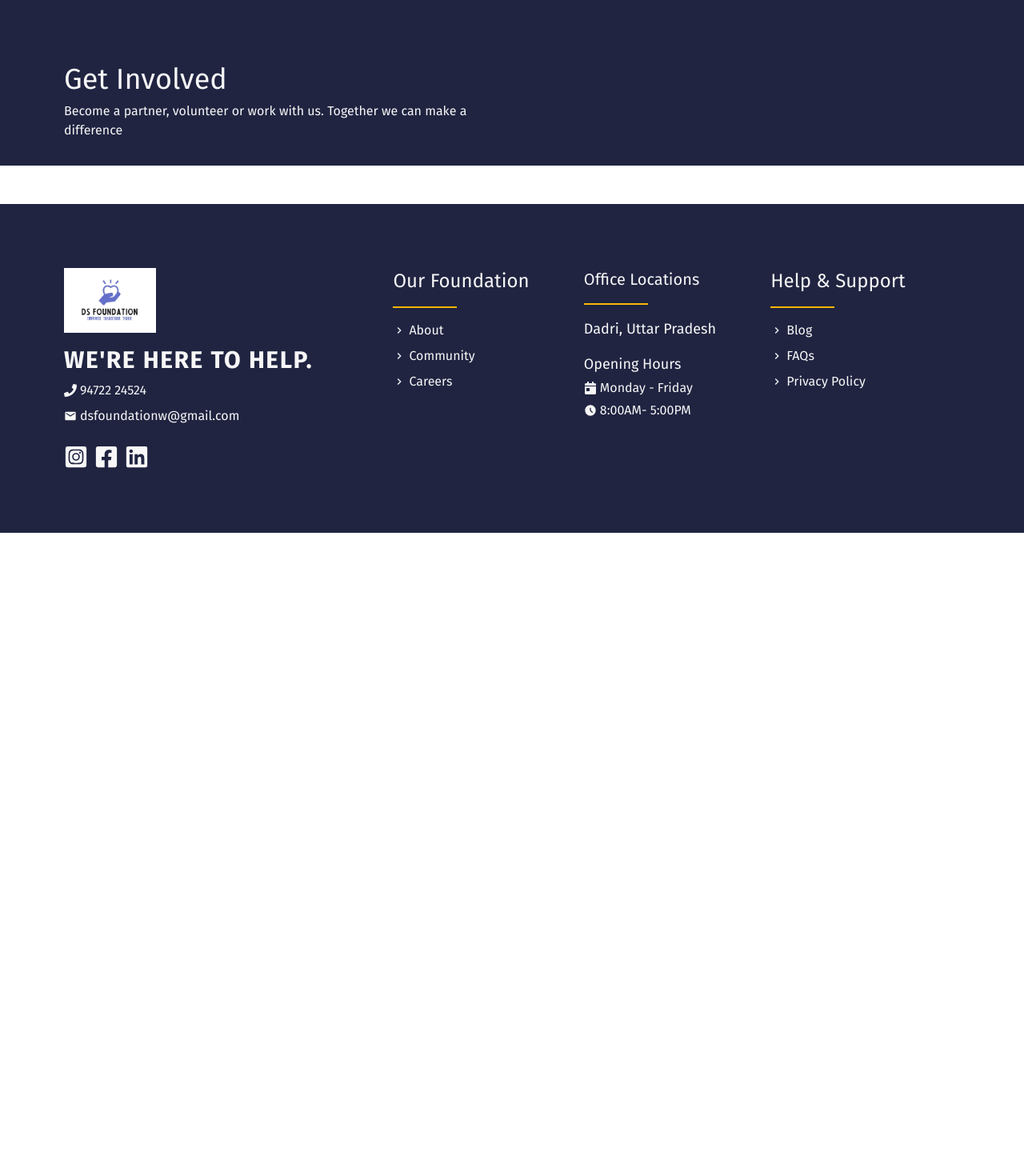
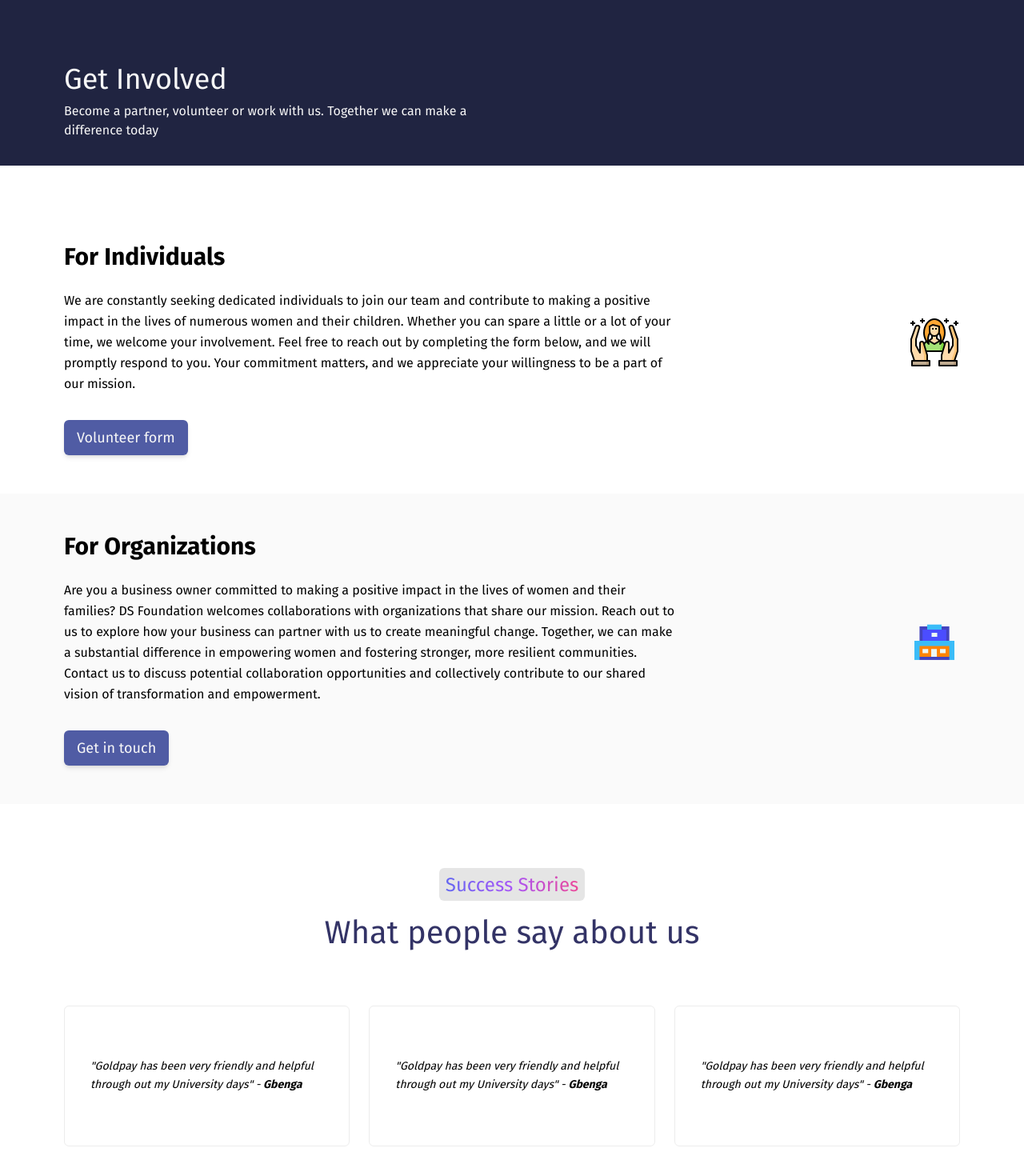
Before and after one commit to PromiseUdo/DCFoundation, a Next.js app: page /get-involved in a window 1280 px wide. Shown: the part 140-1610 px from the top of the page at 80% size. Before the commit the page ends 806 px from the top, so only its background shows below. Built offline with nearby package versions, Linux system fonts and the light colour scheme; what tailwindcss-text-fill would draw is missing.

Commit message:
getinvolved

```diff
--- /dev/null
+++ b/app/get-involved/components/ForIndividuals.jsx
@@ -0,0 +1,38 @@
+import React from "react";
+import Container from "../../components/Container";
+import Image from "next/image";
+
+const ForIndividuals = () => {
+  return (
+    <div className="w-full h-[fit-content] py-12">
+      <Container>
+        <h3 className="text-3xl font-semibold mb-6 ">For Individuals</h3>
+
+        <div className="flex items-center justify-between">
+          <p className="leading-relaxed max-w-3xl">
+            We are constantly seeking dedicated individuals to join our team and
+            contribute to making a positive impact in the lives of numerous
+            women and their children. Whether you can spare a little or a lot of
+            your time, we welcome your involvement. Feel free to reach out by
+            completing the form below, and we will promptly respond to you. Your
+            commitment matters, and we appreciate your willingness to be a part
+            of our mission.
+          </p>
+          <Image
+            src="/individual.png"
+            alt="individual icon"
+            height={64}
+            width={64}
+            className="hidden md:block object-contain"
+          />
+        </div>
+
+        <button className="mt-8 shadow-md bg-[#505ca4] text-[#f7f7f7] px-4 py-2 rounded-md text-base md:text-lg hover:bg-[#282e52] transition-all duration-100">
+          Volunteer form
+        </button>
+      </Container>
+    </div>
+  );
+};
+
+export default ForIndividuals;
--- /dev/null
+++ b/app/get-involved/components/ForOrganizations.jsx
@@ -0,0 +1,40 @@
+import React from "react";
+import Container from "../../components/Container";
+import Image from "next/image";
+
+const ForOrganizations = () => {
+  return (
+    <div className="w-full h-[fit-content] py-12 bg-[#fafafa]">
+      <Container>
+        <h3 className="text-3xl font-semibold mb-6 ">For Organizations</h3>
+        <div className="flex items-center justify-between">
+          <p className="leading-relaxed max-w-3xl">
+            Are you a business owner committed to making a positive impact in
+            the lives of women and their families? DS Foundation welcomes
+            collaborations with organizations that share our mission. Reach out
+            to us to explore how your business can partner with us to create
+            meaningful change. Together, we can make a substantial difference in
+            empowering women and fostering stronger, more resilient communities.
+            Contact us to discuss potential collaboration opportunities and
+            collectively contribute to our shared vision of transformation and
+            empowerment.
+          </p>
+
+          <Image
+            src="/organization.png"
+            alt="organization icon"
+            height={64}
+            width={64}
+            className="hidden md:block object-contain"
+          />
+        </div>
+
+        <button className="mt-8 shadow-md bg-[#505ca4] text-[#f7f7f7] px-4 py-2 rounded-md text-base md:text-lg hover:bg-[#282e52] transition-all duration-100">
+          Get in touch
+        </button>
+      </Container>
+    </div>
+  );
+};
+
+export default ForOrganizations;
--- a/app/get-involved/components/PageBanner.jsx
+++ b/app/get-involved/components/PageBanner.jsx
@@ -12,7 +12,7 @@ const PageBanner = () => {
           <h1 className="text-[#f7f7f7] text-4xl">Get Involved</h1>
           <p className="text-[#f7f7f7] max-w-lg">
             Become a partner, volunteer or work with us. Together we can make a
-            difference
+            difference today
           </p>
         </div>
       </Container>
--- /dev/null
+++ b/app/get-involved/components/Testimonials.jsx
@@ -0,0 +1,34 @@
+import Container from "../../components/Container";
+import React from "react";
+import SectionContainer from "../../components/SectionContainer";
+const Testimonials = () => {
+  return (
+    <SectionContainer
+      title="Success Stories"
+      subtitle="What people say about us"
+      description=""
+      hasBg={false}
+    >
+      <div className="w-full flex flex-col gap-8">
+        <div className="w-full items-center grid grid-cols-1 md:grid-cols-3 gap-6">
+          <TestimonialCard />
+          <TestimonialCard />
+          <TestimonialCard />
+        </div>
+      </div>
+    </SectionContainer>
+  );
+};
+
+const TestimonialCard = ({ message, author = "Gbenga" }) => {
+  return (
+    <div className="border border-[#d9d9d980] hover:border-[#FFB600] transition-all duration-100 flex items-center justify-center p-4 px-8 h-44 rounded-md">
+      <p className="italic text-sm leading-relaxed">
+        &quot;Goldpay has been very friendly and helpful through out my
+        University days&quot; - <span className="font-semibold">{author}</span>
+      </p>
+    </div>
+  );
+};
+
+export default Testimonials;
--- a/app/get-involved/page.jsx
+++ b/app/get-involved/page.jsx
@@ -1,12 +1,18 @@
 import React from "react";
 import BreadCrumb from "./components/BreadCrumb";
 import PageBanner from "./components/PageBanner";
+import Testimonials from "./components/Testimonials";
+import ForIndividuals from "./components/ForIndividuals";
+import ForOrganizations from "./components/ForOrganizations";
 
 const page = () => {
   return (
     <>
       <BreadCrumb />
       <PageBanner />
+      <ForIndividuals />
+      <ForOrganizations />
+      <Testimonials />
     </>
   );
 };
```
Also changed, not shown: public/individual.png (added), public/organization.png (added).
